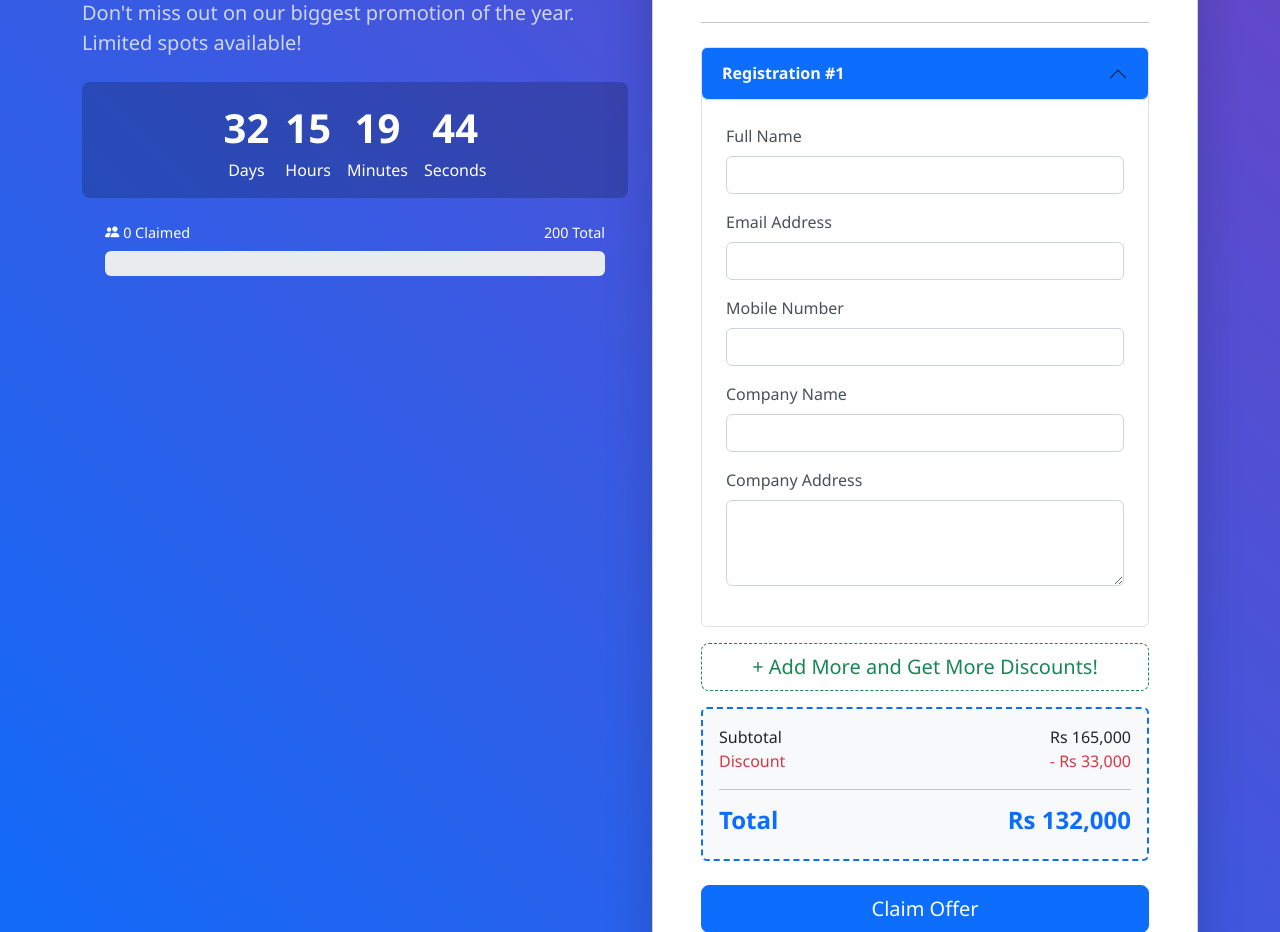
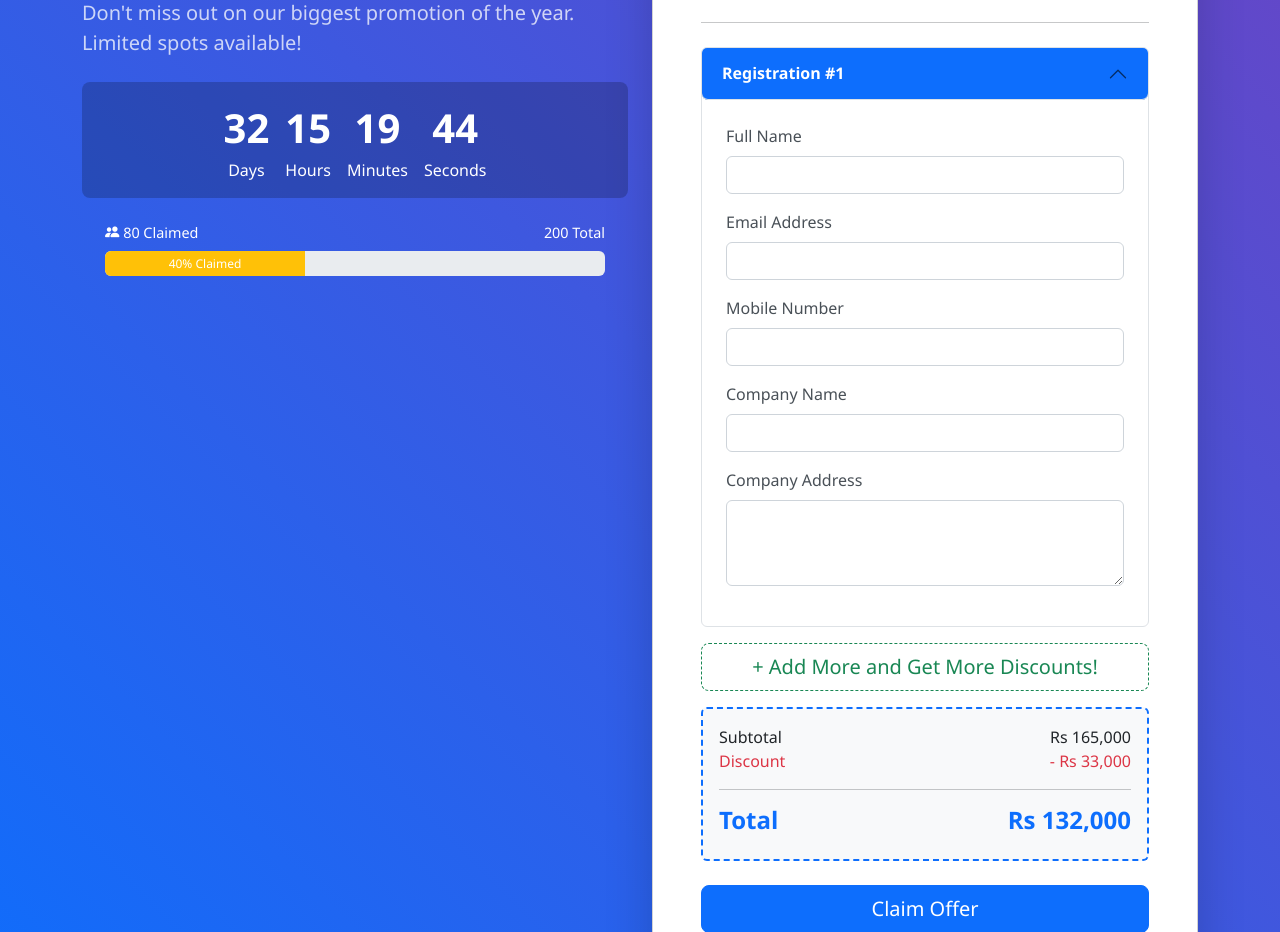
Before and after one commit to th3gh0s8/myWebDev, a PHP site: page / in a window 1280 px wide. Shown: the part 372-1304 px from the top of the page. Run offline with PHP 8.4, Linux system fonts and the light colour scheme; data that the repository does not hold is empty; some libraries are stand-ins or nearby versions.

Commit message:
Create xuser table and update claimed count logic
Adds SQL to create the xuser and registrations tables if they do not exist in db.php. Updates index.php to set the claimed count to start at 80 and increment with each registration, improving progress calculation and handling errors with a default bait value.

Co-Authored-By: SLRAPTOR <63906862+SLRAPTOR@users.noreply.github.com>

```diff
--- a/index.php
+++ b/index.php
@@ -2,7 +2,7 @@
 require_once 'db.php'; // Include the database connection
 
 // Initialize claimed count and progress
-$claimedCount = 0; // Will be updated from database
+$claimedCount = 80; // Default value as bait
 $progressPercentage = 0; // Will be calculated from actual data
 $totalSpots = 200;
 
@@ -12,7 +12,10 @@ if ($conn) {
         $result = $conn->query("SELECT COUNT(*) as count FROM xuser");
         if ($result) {
             $row = $result->fetch_assoc();
-            $claimedCount = $row['count'];
+            $registrationCount = $row['count'];
+
+            // The "claimed" count starts at 80 (bait) and increases with each registration
+            $claimedCount = 80 + $registrationCount;
 
             // Calculate the progress percentage
             if ($totalSpots > 0) {
@@ -24,8 +27,8 @@ if ($conn) {
         // Log error, but don't block the page from rendering
         error_log("Error fetching registration count in index.php: " . $e->getMessage());
         // The page will render with default values
-        $claimedCount = 0;
-        $progressPercentage = 0;
+        $claimedCount = 80; // Default with bait
+        $progressPercentage = (80 / $totalSpots) * 100;
     }
 }
 
```
Also changed, not shown: db.php (+32 -0 lines).
